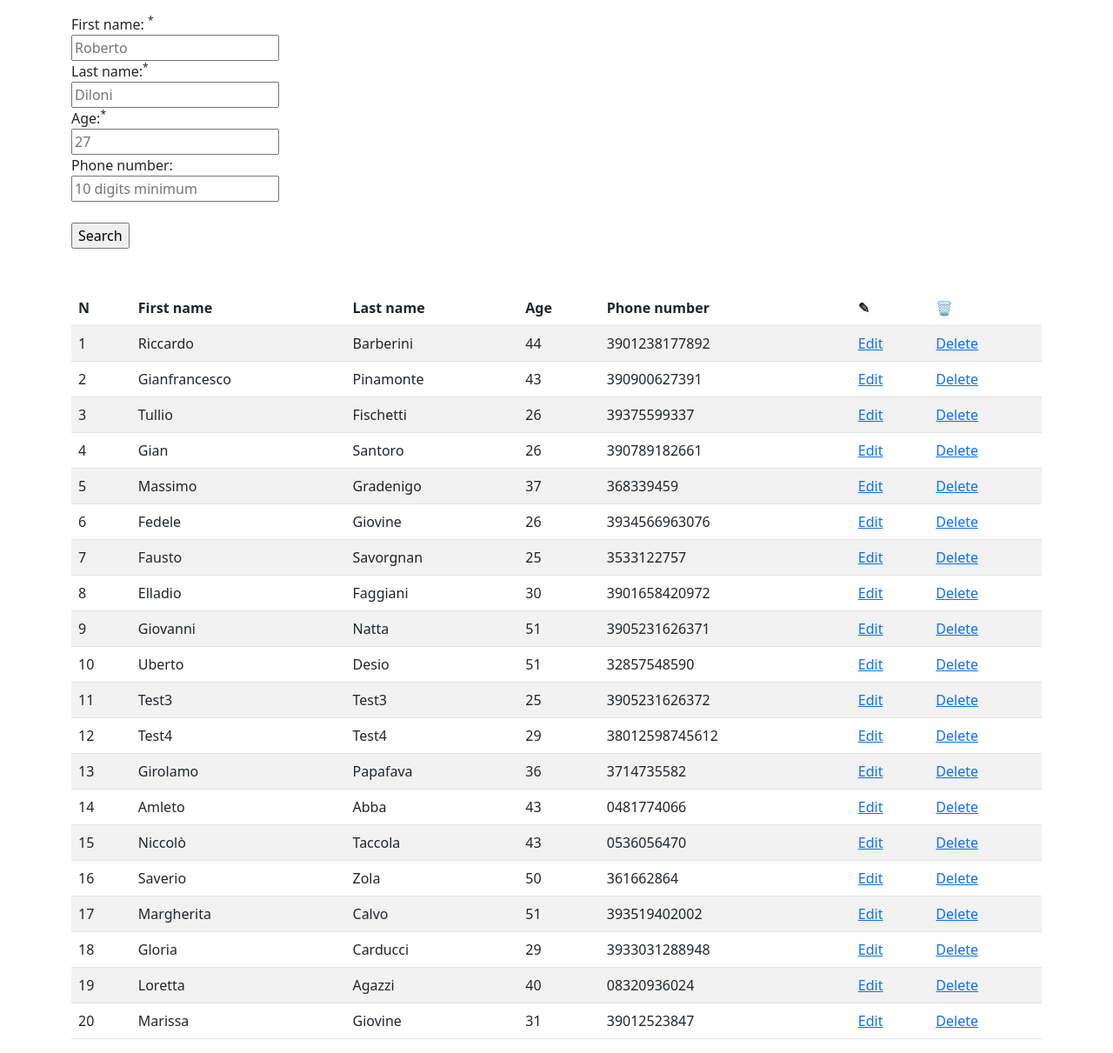
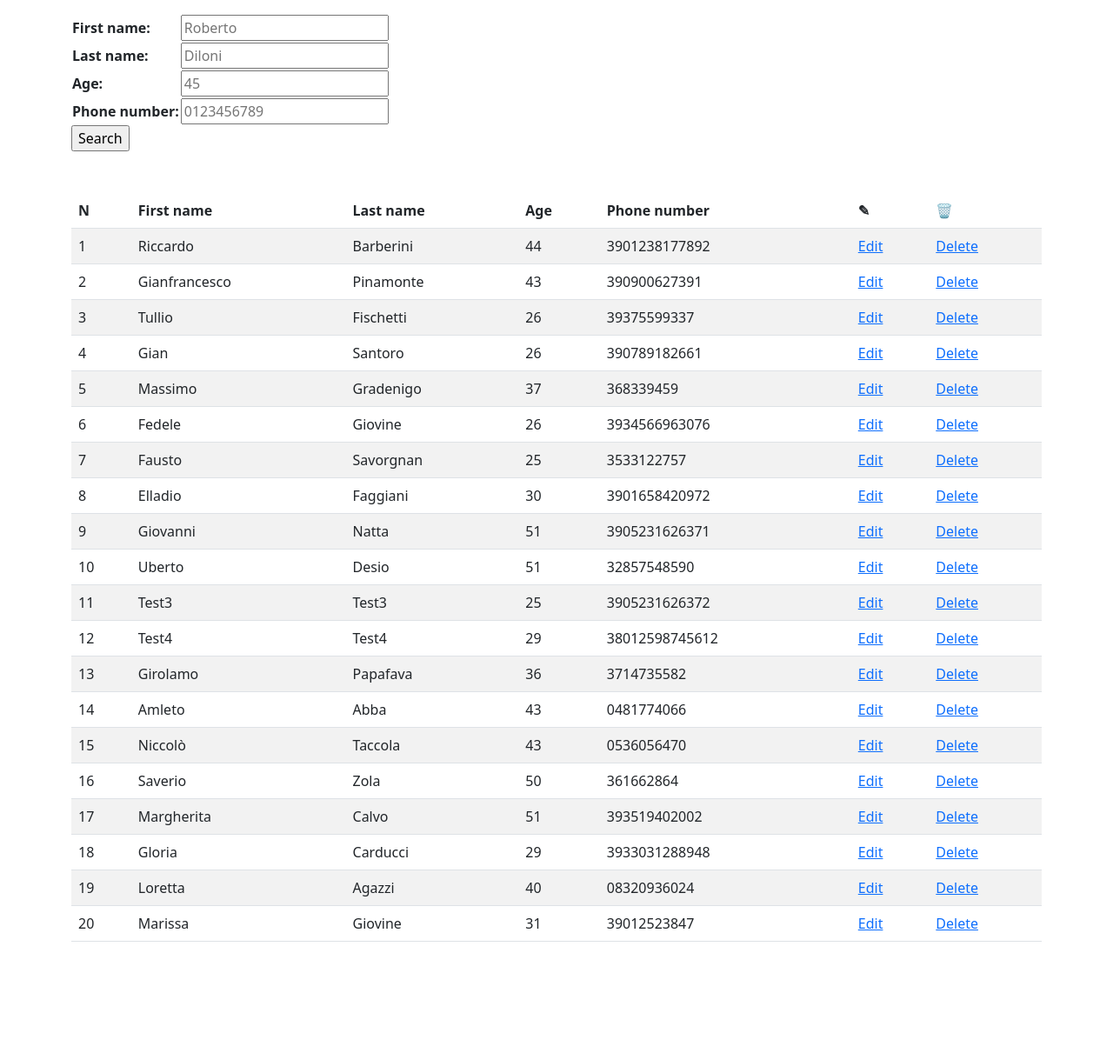
Before and after one commit to PyPro2022/DJANGO_LMS, a Django app: template templates/teachers/th_list.html in a window 1280 px wide. Shown: the part 56-1267 px from the top of the page at 87% size. After the commit the page ends 1139 px from the top, so only its background shows below. Run offline with Django 4.2, Linux system fonts and the light colour scheme; the template is opened without the code that fills it: values that come from a table or form of the project are taken from there, others are empty; data comes from the database, SQL or seed files in the repository.

Commit message:
changed list templates for all apps

```diff
--- a/templates/students/st_list.html
+++ b/templates/students/st_list.html
@@ -20,6 +20,11 @@
                 <td><label for="age_id" style="font-weight: bold;">Age:</label></td>
                 <td><input type="number" id="age_id" name="age" placeholder="45"></td>
             </tr>
+            <tr>
+                <td><label for="ph_number" style="font-weight: bold;">Phone number:</label></td>
+                <td><input type="text" id="ph_number" name="phone_number" placeholder="0123456789"></td>
+            </tr>
+
         </table>
         <input type="submit" value="Search">
 <!--        <input type="submit" value="Create">-->
--- a/templates/teachers/th_list.html
+++ b/templates/teachers/th_list.html
@@ -6,14 +6,25 @@
 
 <!--экспериментирую с передачей аргументов-->
     <form method={{method}}>
-        <label for="fname">First name: <sup>*</sup></label><br>
-        <input type="text" id="fname" name="first_name" placeholder="Roberto"><br>
-        <label for="lname">Last name:<sup>*</sup></label><br>
-        <input type="text" id="lname" name="last_name" placeholder="Diloni"><br>
-        <label for="age_id">Age:<sup>*</sup></label><br>
-        <input type="number" id="age_id" name="age" placeholder="27"><br>
-        <label for="ph_num">Phone number:</label><br>
-        <input type="text" id="ph_num" name="phone_number" placeholder="10 digits minimum"><br>	<br>
+        <table>
+            <tr>
+                <td><label for="fname" style="font-weight: bold;">First name:</label></td>
+                <td><input type="text" id="fname" name="first_name" placeholder="Roberto"></td>
+            </tr>
+            <tr>
+                <td><label for="lname" style="font-weight: bold;">Last name:</label></td>
+                <td><input type="text" id="lname" name="last_name" placeholder="Diloni"></td>
+            </tr>
+            <tr>
+                <td><label for="age_id" style="font-weight: bold;">Age:</label></td>
+                <td><input type="number" id="age_id" name="age" placeholder="45"></td>
+            </tr>
+            <tr>
+                <td><label for="ph_number" style="font-weight: bold;">Phone number:</label></td>
+                <td><input type="text" id="ph_number" name="phone_number" placeholder="0123456789"></td>
+            </tr>
+
+        </table>
         <input type="submit" value="Search">
 <!--        <input type="submit" value="Create">-->
          {% if args %}
```
Also changed, not shown: templates/groups/gr_list.html (+15 -7 lines).
